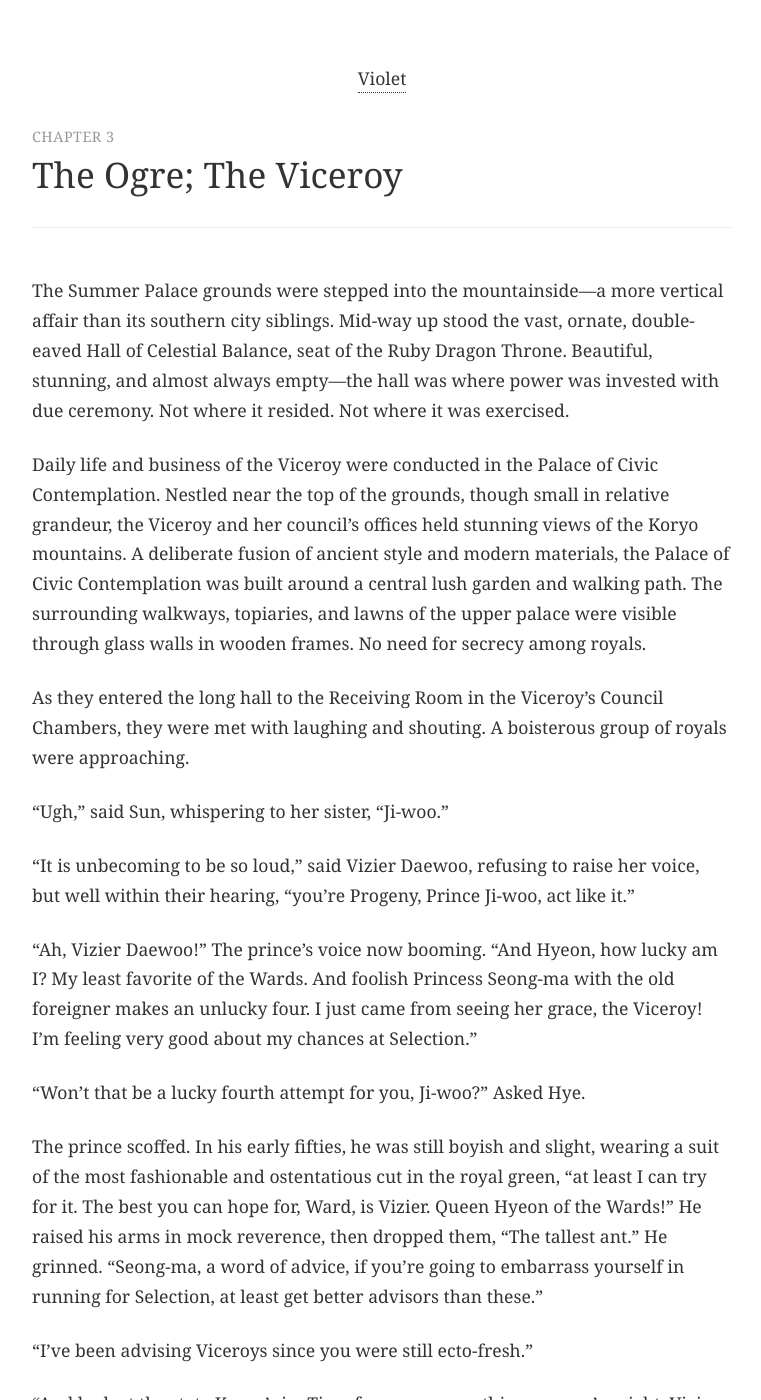
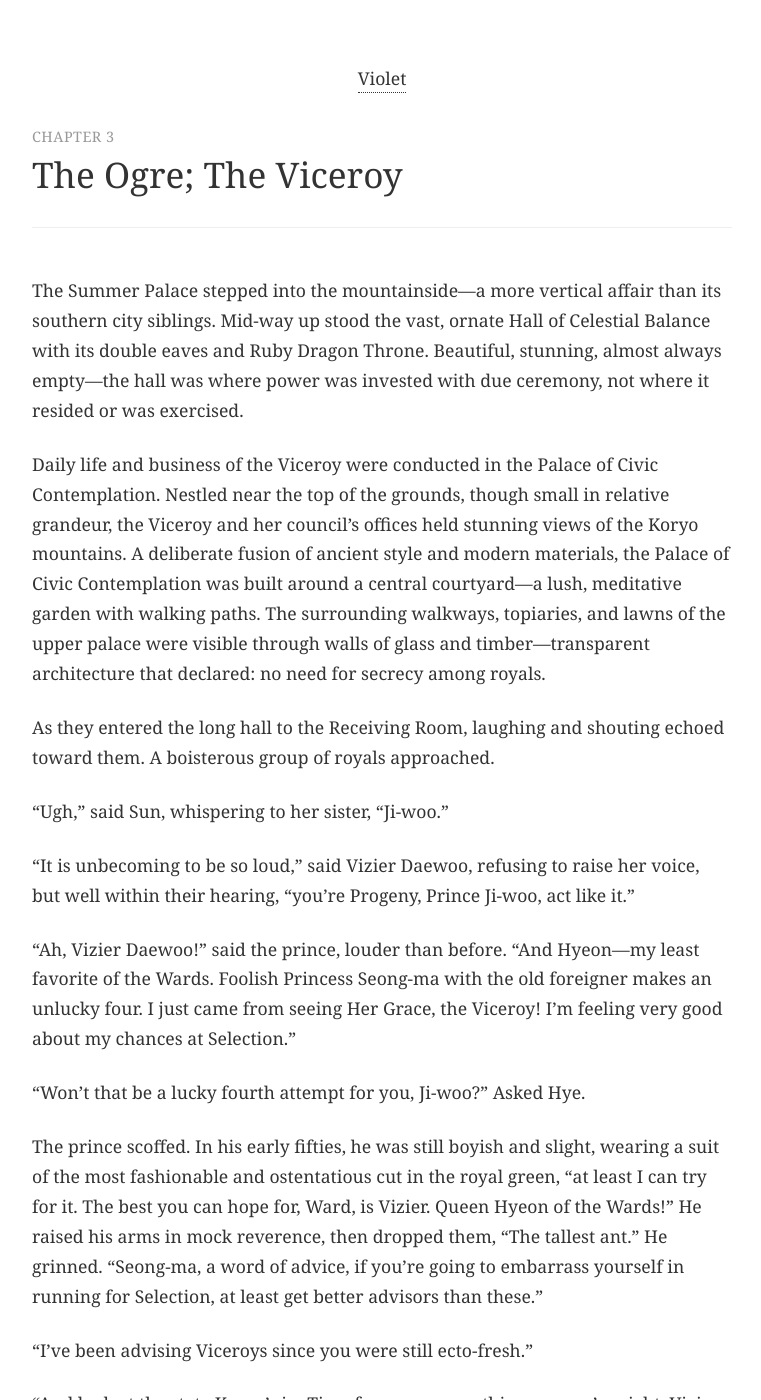
Before and after one commit to kmunki/kmunki.github.io, a Jekyll site: the page built from _fiction/violet/013-chapter-03.md, in a window 1280 px wide and 1400 px high. Shown: the whole window, without its empty margins (258-1019 px from the left). Built offline with Jekyll 4.4.1, drawn with Linux system fonts in a browser that asks for light colours; some of the changed text lies outside the part shown.

Commit message:
Polish Ch 3: Structure, Precision, and Clarity
Applied 5 improvements: structure, precision, voice, grammar, metaphor

Full review in PR.

🤖 Generated with Claude Code
Co-Authored-By: Claude <noreply@anthropic.com>

```diff
--- a/_fiction/violet/013-chapter-03.md
+++ b/_fiction/violet/013-chapter-03.md
@@ -7,17 +7,17 @@ permalink: /fiction/violet/chapter-03/
 act: 1
 date: November 02, 2025
 ---
-The Summer Palace grounds were stepped into the mountainside—a more vertical affair than its southern city siblings. Mid-way up stood the vast, ornate, double-eaved Hall of Celestial Balance, seat of the Ruby Dragon Throne. Beautiful, stunning, and almost always empty—the hall was where power was invested with due ceremony. Not where it resided. Not where it was exercised.
+The Summer Palace stepped into the mountainside—a more vertical affair than its southern city siblings. Mid-way up stood the vast, ornate Hall of Celestial Balance with its double eaves and Ruby Dragon Throne. Beautiful, stunning, almost always empty—the hall was where power was invested with due ceremony, not where it resided or was exercised.
 
-Daily life and business of the Viceroy were conducted in the Palace of Civic Contemplation. Nestled near the top of the grounds, though small in relative grandeur, the Viceroy and her council's offices held stunning views of the Koryo mountains. A deliberate fusion of ancient style and modern materials, the Palace of Civic Contemplation was built around a central lush garden and walking path. The surrounding walkways, topiaries, and lawns of the upper palace were visible through glass walls in wooden frames. No need for secrecy among royals.
+Daily life and business of the Viceroy were conducted in the Palace of Civic Contemplation. Nestled near the top of the grounds, though small in relative grandeur, the Viceroy and her council's offices held stunning views of the Koryo mountains. A deliberate fusion of ancient style and modern materials, the Palace of Civic Contemplation was built around a central courtyard—a lush, meditative garden with walking paths. The surrounding walkways, topiaries, and lawns of the upper palace were visible through walls of glass and timber—transparent architecture that declared: no need for secrecy among royals.
 
-As they entered the long hall to the Receiving Room in the Viceroy’s Council Chambers, they were met with laughing and shouting. A boisterous group of royals were approaching.
+As they entered the long hall to the Receiving Room, laughing and shouting echoed toward them. A boisterous group of royals approached.
 
 “Ugh,” said Sun, whispering to her sister, “Ji-woo.”
 
 “It is unbecoming to be so loud,” said Vizier Daewoo, refusing to raise her voice, but well within their hearing, “you’re Progeny, Prince Ji-woo, act like it.”
 
-"Ah, Vizier Daewoo!" The prince's voice now booming. "And Hyeon, how lucky am I? My least favorite of the Wards. And foolish Princess Seong-ma with the old foreigner makes an unlucky four. I just came from seeing her grace, the Viceroy! I'm feeling very good about my chances at Selection."
+"Ah, Vizier Daewoo!" said the prince, louder than before. "And Hyeon—my least favorite of the Wards. Foolish Princess Seong-ma with the old foreigner makes an unlucky four. I just came from seeing Her Grace, the Viceroy! I'm feeling very good about my chances at Selection."
 
 “Won’t that be a lucky fourth attempt for you, Ji-woo?” Asked Hye.
 
```
Also changed, not shown: other parts of _fiction/violet/013-chapter-03.md (+1 -1 lines).
